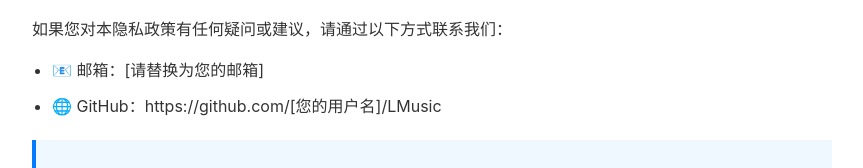
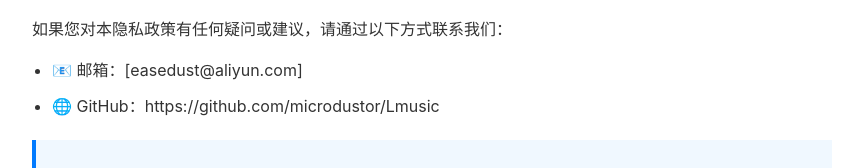
Before and after one commit to microdustor/lmusic, a plain HTML site: page index.html in a window 1280 px wide. Shown: the part 2483-2651 px from the top of the page, without its empty margins (208-1071 px from the left). Drawn offline with Linux system fonts and the light colour scheme.

Commit message:
Update index.html

```diff
--- a/index.html
+++ b/index.html
@@ -122,8 +122,8 @@
     <h2>10. 联系我们</h2>
     <p>如果您对本隐私政策有任何疑问或建议，请通过以下方式联系我们：</p>
     <ul>
-        <li>📧 邮箱：[请替换为您的邮箱]</li>
-        <li>🌐 GitHub：https://github.com/[您的用户名]/LMusic</li>
+        <li>📧 邮箱：[easedust@aliyun.com]</li>
+        <li>🌐 GitHub：https://github.com/microdustor/Lmusic</li>
     </ul>
 
     <div class="highlight">
```
